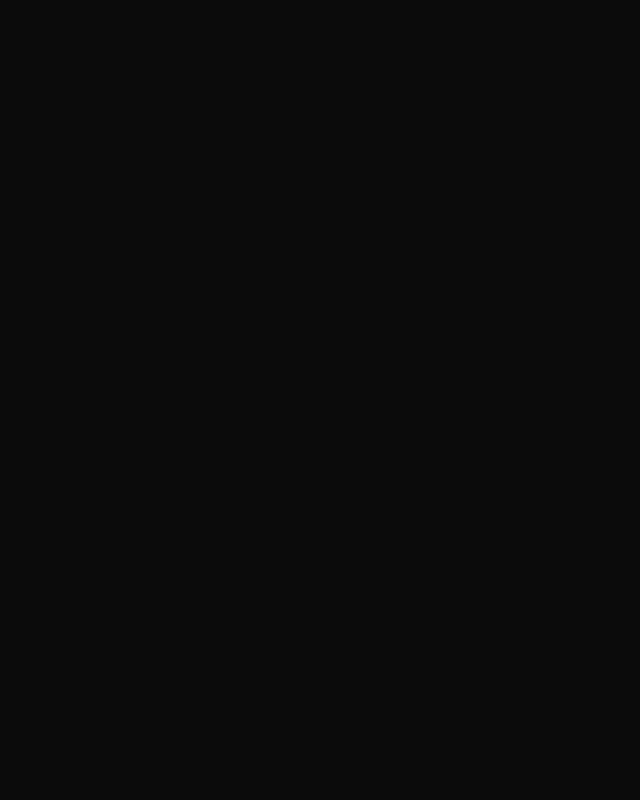
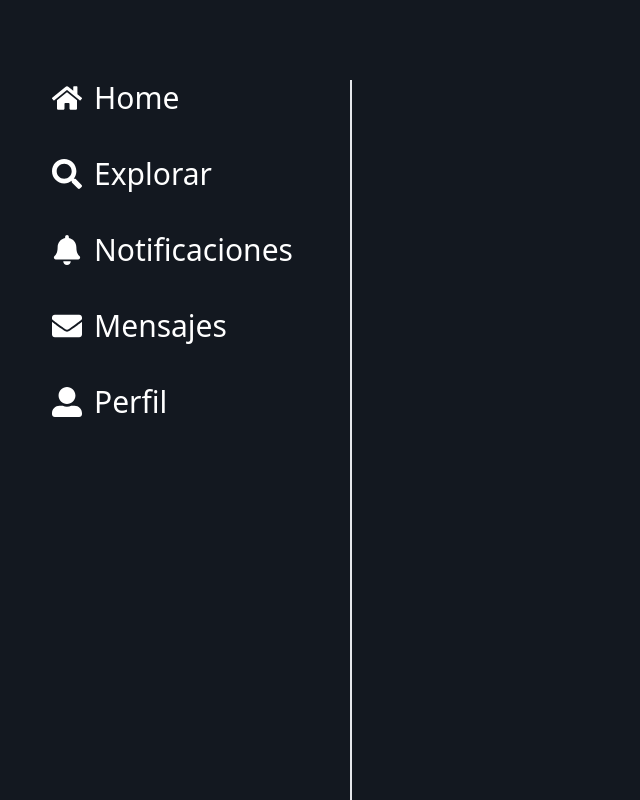
Before and after one commit to borgesmj/twitter-clon, a React (Vite) app: page / in a window 1280 px wide. Shown: the whole page, without its empty margins (0-640 px from the left). Built offline with nearby package versions, Linux system fonts and the light colour scheme.

Commit message:
añadiendo el navbar responsive con los link a diferentes secciones

```diff
--- a/package.json
+++ b/package.json
@@ -11,7 +11,8 @@
   },
   "dependencies": {
     "react": "^18.2.0",
-    "react-dom": "^18.2.0"
+    "react-dom": "^18.2.0",
+    "react-icons": "^4.8.0"
   },
   "devDependencies": {
     "@types/react": "^18.0.28",
--- a/src/App.jsx
+++ b/src/App.jsx
@@ -1,12 +1,12 @@
 import { useState } from 'react'
 import './App.css'
+import Navbar from './components/Navbar'
 
 function App() {
-  const [count, setCount] = useState(0)
 
   return (
     <>
-
+        <Navbar/>
     </>
   )
 }
--- /dev/null
+++ b/src/components/Navbar.jsx
@@ -0,0 +1,23 @@
+import React from 'react'
+import Homeicon from './navbar/Homeicon'
+import Searchicon from './navbar/Searchicon'
+import NOtificationicon from './navbar/NOtificationicon'
+import Messageicon from './navbar/Messageicon'
+import Profileicon from './navbar/Profileicon'
+
+
+const Navbar = () => {
+  return (
+    <div className='bg-transparent w-full flex flex-row items-center justify-around border-t-2 border-r-0 fixed bottom-0.5 m-0 h-20 xl:w-3/12 xl:top-10 xl:h-full xl:my-10 xl:border-t-0 xl:border-r-2 xl:flex-col xl:items-start xl:justify-start xl:mb-10'>
+        <Homeicon/>
+        <Searchicon/>
+        <NOtificationicon/>
+        <Messageicon/>
+        <div className='hidden xl:inline'>
+          <Profileicon/>
+        </div>
+    </div>
+  )
+}
+
+export default Navbar
--- /dev/null
+++ b/src/components/Twittericon.jsx
@@ -0,0 +1,12 @@
+import React from 'react'
+import { FaTwitter } from "react-icons/fa";
+
+const Twittericon = () => {
+  return (
+    <div className='hidden text-white text-4xl xl:inline'>
+        <FaTwitter/>
+    </div>
+  )
+}
+
+export default Twittericon
--- /dev/null
+++ b/src/components/navbar/Homeicon.jsx
@@ -0,0 +1,17 @@
+import React from 'react'
+import { FaHome } from "react-icons/fa";
+
+const Homeicon = () => {
+  return (
+    <div>
+        <div className="home-icon text-3xl text-white mb-10">
+            <a href="#" className='hover:bg-slate-50 hover:text-black rounded-2xl flex flex-row xl:px-5 xl:items-center'>
+                <FaHome/>
+                <h3 className='hidden xl:inline xl:px-3'>Home</h3>
+            </a>
+        </div>
+    </div>
+  )
+}
+
+export default Homeicon
--- /dev/null
+++ b/src/components/navbar/Messageicon.jsx
@@ -0,0 +1,18 @@
+import React from 'react'
+import { FaEnvelope } from "react-icons/fa";
+
+
+const Messageicon = () => {
+  return (
+    <div>
+        <div className="home-icon text-3xl text-white mb-10">
+            <a href="#" className='hover:bg-slate-50 hover:text-black rounded-2xl flex flex-row xl:px-5 xl:items-center'>
+                <FaEnvelope/>
+                <h3 className='hidden xl:inline xl:px-3'>Mensajes</h3>
+            </a>
+        </div>
+    </div>
+  )
+}
+
+export default Messageicon
--- /dev/null
+++ b/src/components/navbar/Notificationicon.jsx
@@ -0,0 +1,17 @@
+import React from 'react'
+import { FaBell } from "react-icons/fa";
+
+const NOtificationicon = () => {
+  return (
+    <div>
+        <div className="home-icon text-3xl text-white mb-10">
+            <a href="#" className='hover:bg-slate-50 hover:text-black rounded-2xl flex flex-row xl:px-5 xl:items-center'>
+                <FaBell/>
+                <h3 className='hidden xl:inline xl:px-3'>Notificaciones</h3>
+            </a>
+        </div>
+    </div>
+  )
+}
+
+export default NOtificationicon
--- /dev/null
+++ b/src/components/navbar/Profileicon.jsx
@@ -0,0 +1,18 @@
+import React from 'react'
+import { FaUserAlt } from "react-icons/fa";
+
+
+const Profileicon = () => {
+  return (
+    <div>
+        <div className="home-icon text-3xl text-white mb-10">
+            <a href="https://github.com/borgesmj/" target="blank" className='hover:bg-slate-50 hover:text-black rounded-2xl flex flex-row xl:px-5 xl:items-center'>
+                <FaUserAlt/>
+                <h3 className='hidden xl:inline xl:px-3'>Perfil</h3>
+            </a>
+        </div>
+    </div>
+  )
+}
+
+export default Profileicon
--- /dev/null
+++ b/src/components/navbar/Searchicon.jsx
@@ -0,0 +1,18 @@
+import React from 'react'
+import { FaSearch } from "react-icons/fa";
+
+
+const Searchicon = () => {
+  return (
+    <div>
+        <div className="home-icon text-3xl text-white mb-10">
+            <a href="#" className='hover:bg-slate-50 hover:text-black rounded-2xl flex flex-row xl:px-5 xl:items-center'>
+                <FaSearch/>
+                <h3 className='hidden xl:inline xl:px-3'>Explorar</h3>
+            </a>
+        </div>
+    </div>
+  )
+}
+
+export default Searchicon
--- a/src/index.css
+++ b/src/index.css
@@ -1,7 +1,9 @@
 :root {
-
-  background-color: #0b0b0b;
-
+  background-color: #131820;
+  max-width: 1280px;
+  margin: 0;
+  padding: 0rem;
+  text-align: center;
 }
 @tailwind base;
 @tailwind components;
```
Also changed, not shown: 1 other file (tests, documents, lock files or other folders).
